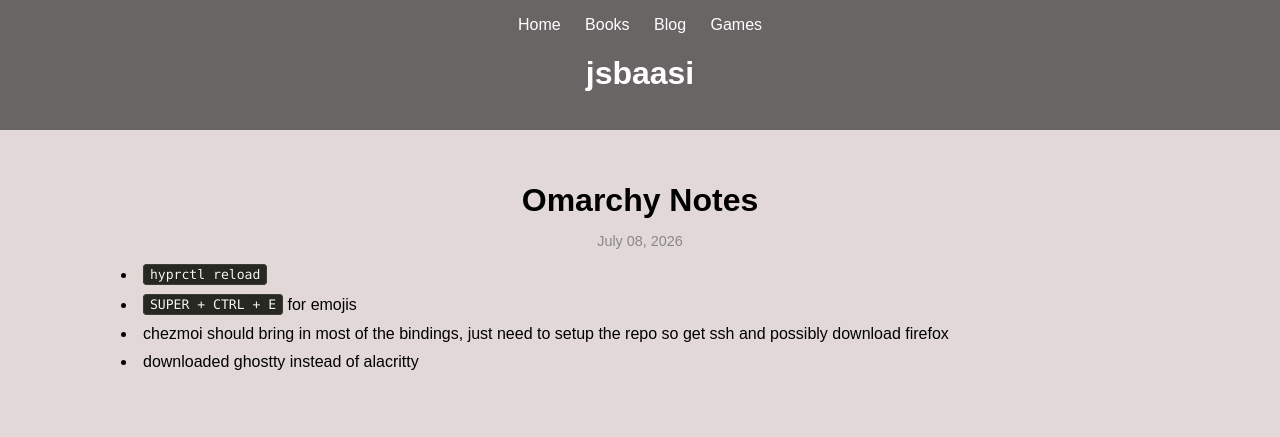
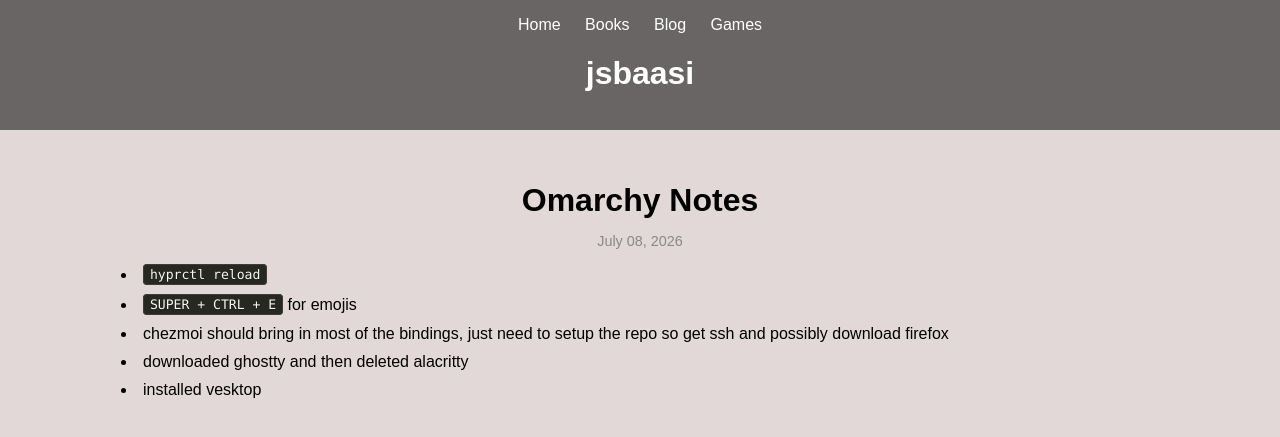
Before and after one commit to jsbaasi/jsbaasi.github.io, a Jekyll site: the page built from _posts/2026-07-08-omarchy-notes.md, in a window 1280 px wide. Shown: the top 437 px of the page. Built offline with Jekyll 4.4.1, drawn with Linux system fonts in a browser that asks for light colours.

Commit message:
vault backup: 2026-07-08 22:42:16

```diff
--- a/_posts/2026-07-08-omarchy-notes.md
+++ b/_posts/2026-07-08-omarchy-notes.md
@@ -8,4 +8,5 @@ permalink: /omarchy-notes/
 - `hyprctl reload`
 - `SUPER + CTRL + E` for emojis
 - chezmoi should bring in most of the bindings, just need to setup the repo so get ssh and possibly download firefox
-- downloaded ghostty instead of alacritty
+- downloaded ghostty and then deleted alacritty
+- installed vesktop
```
Also changed, not shown: _posts/2026-06-08-breaking-bad-episodes.md (+2 -0 lines).
